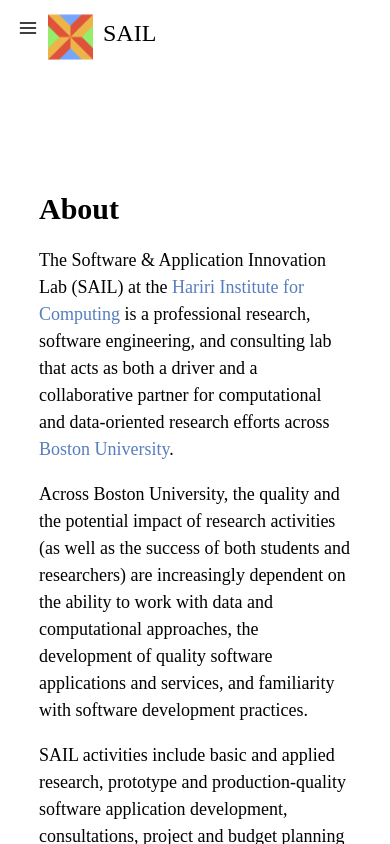
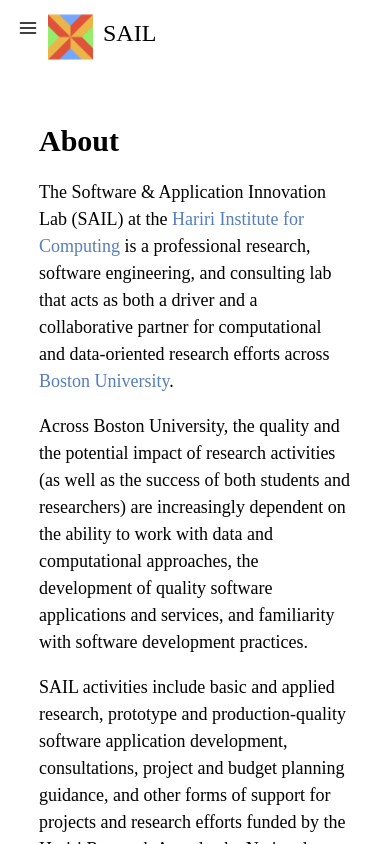
Before and after one commit to hicsail/hicsail.github.io, a React app: page / in a window 390 px wide. Shown: the top 844 px of the page. Built offline with nearby package versions, Linux system fonts and the light colour scheme; a web font is replaced by a local one.

Commit message:
fix spacing issue of header in mobile

```diff
--- a/src/pages/Home.tsx
+++ b/src/pages/Home.tsx
@@ -127,11 +127,11 @@ export const Home: React.VFC = () => {
         >
           {isMobile && (
             <Box gridArea="heading">
-              <Heading fontSize="2rem">
+              <Heading fontSize="3rem" mt={8}>
                 {' '}
                 Software & Application Innovation Lab
               </Heading>
-              <Heading fontSize="1.25rem">
+              <Heading fontSize="1.5rem">
                 {' '}
                 Where Academia Meets Application
               </Heading>
@@ -162,7 +162,9 @@ export const Home: React.VFC = () => {
             </Box>
           )}
           <Box gridArea="about" marginBottom="2em">
-            <Heading textStyle="h2">About</Heading>
+            <Heading textStyle="h2" mt="2rem">
+              About
+            </Heading>
             <Text textStyle="paragraph">
               The Software & Application Innovation Lab (SAIL) at the{' '}
               <Link href="https://www.bu.edu/hic/">
--- a/src/utils/theme.ts
+++ b/src/utils/theme.ts
@@ -30,7 +30,7 @@ const theme = extendTheme({
     h2: {
       fontSize: ['1rem', '2rem'],
       fontWeight: 'bold',
-      mt: ['100px'],
+      // mt: ['100px'],
     },
     paragraph: {
       fontSize: ['1.125rem', '1.25rem'],
```
